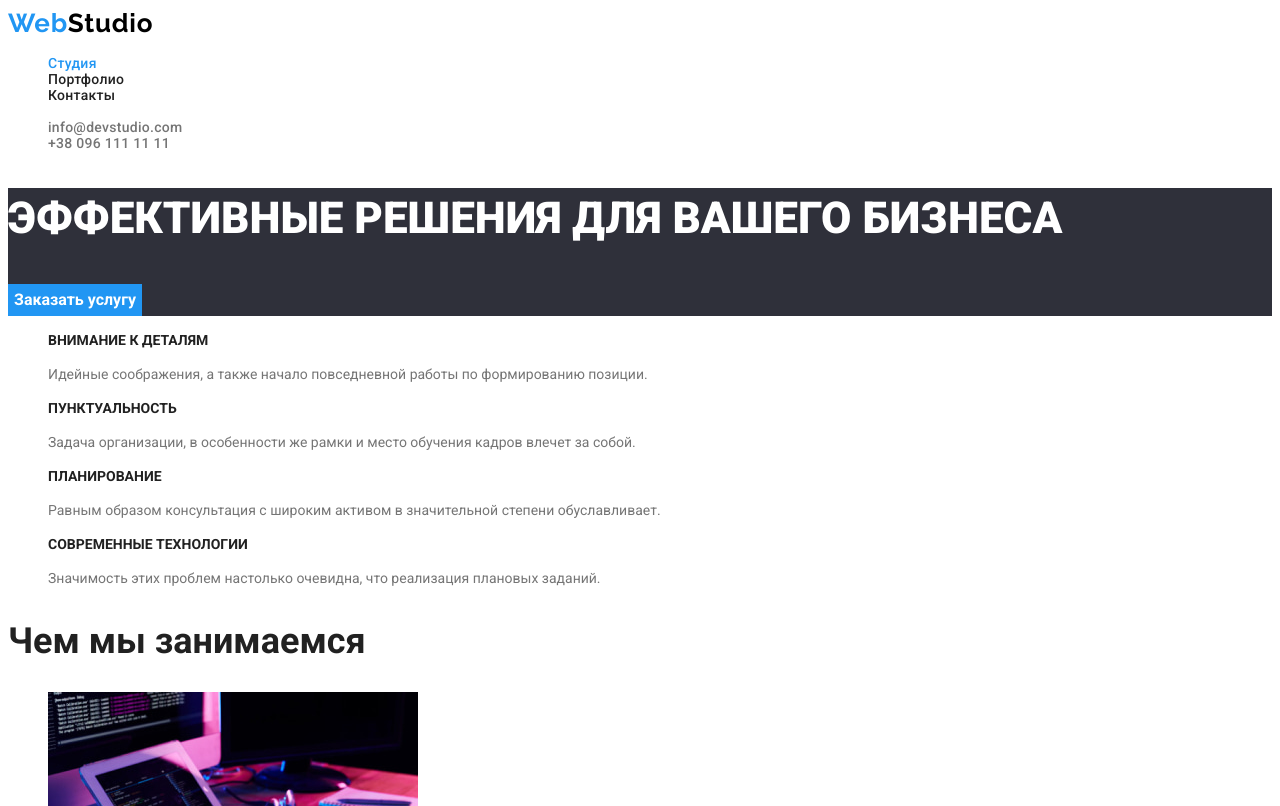
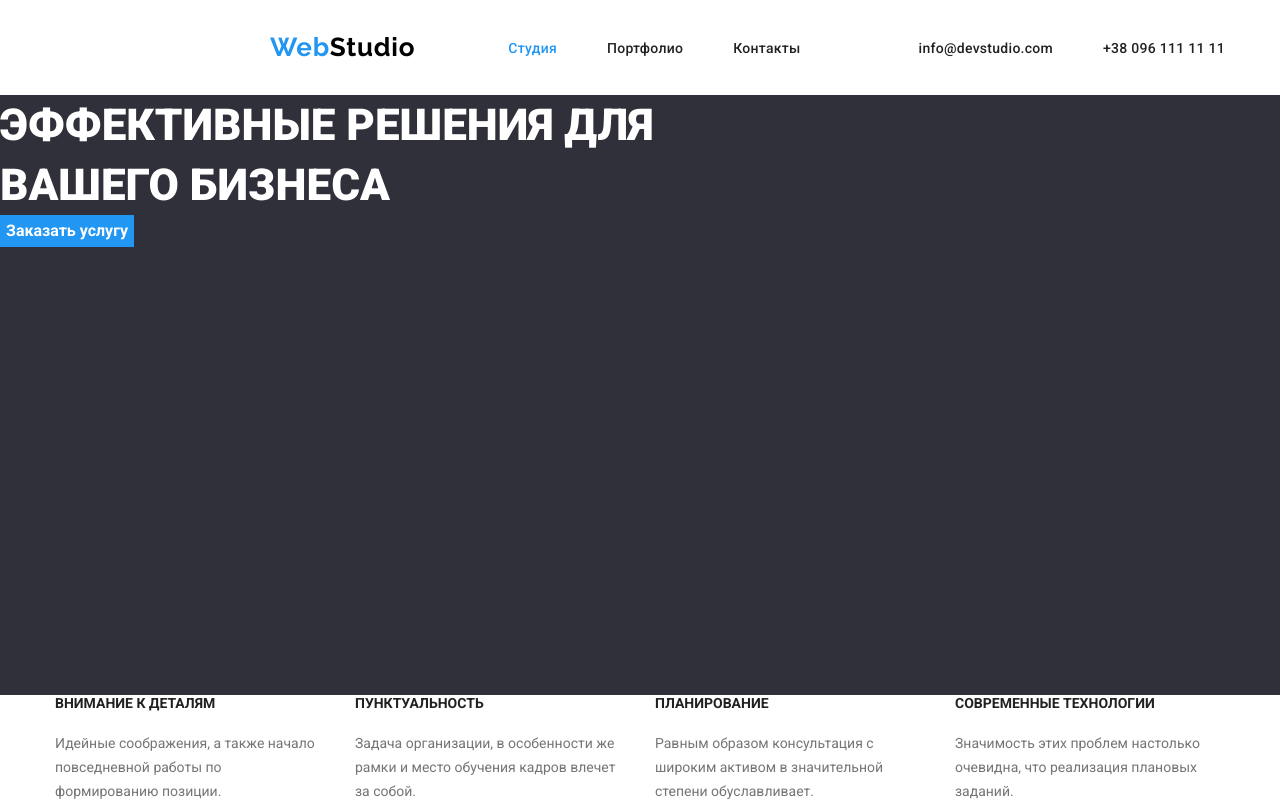
Before and after one commit to EdgarWillUA/goit-markup-hw-03, a plain HTML site: page index.html in a window 1280 px wide. Shown: the top 806 px of the page. Drawn offline with nearby package versions, Linux system fonts and the light colour scheme.

Commit message:
add smth

```diff
--- a/css/styles.css
+++ b/css/styles.css
@@ -17,11 +17,30 @@
   --hover-txt-color: #2196f3;
 }
 
+/*  base styles */
+
+.conteiner {
+  width: 1200px;
+  margin: 0 auto;
+  padding: 0 15px;
+}
+
 body {
   font-family: var(--main-font);
   color: var(--main-txt-cl);
 }
+
 /* reset styles */
+
+h1,
+h2,
+h3,
+h4,
+h5,
+h6,
+p {
+  margin: 0;
+}
 
 .link {
   text-decoration: none;
@@ -29,9 +48,17 @@ body {
 }
 .list {
   list-style: none;
+  padding: 0;
+  margin: 0;
 }
 
 /* header section */
+
+.header-conteiner {
+  display: flex;
+  align-items: center;
+  /* height: 80px; */
+}
 
 .header-logo {
   font-family: var(--secondery-font);
@@ -40,10 +67,22 @@ body {
   line-height: calc(31 / 26);
   letter-spacing: 0.03em;
   color: #000000;
+  margin-left: 215px;
+  margin-right: 93px;
+  padding: 32px 0;
 }
 
 .acсent-logo {
   color: #2196f3;
+}
+
+.header-nav {
+  margin-right: auto;
+}
+
+.header-list {
+  display: flex;
+  gap: 50px;
 }
 
 .header-item {
@@ -54,24 +93,17 @@ body {
   color: var(--main-txt-cl);
 }
 
-.header-list-cont {
-  font-weight: 500;
-  font-size: 14px;
-  line-height: calc(16 / 14);
-  letter-spacing: 0.02em;
-  color: var(--second-txt-cl);
+.header-link {
+  padding: 32px 0;
 }
 
-.header-email:hover,
-.header-email:focus,
-.header-phone:hover,
-.header-phone:focus,
 .header-link:hover,
 .header-link:focus,
 .header-logo:hover,
 .header-logo:focus {
   color: var(--hover-txt-color);
 }
+
 .header-link-current {
   color: var(--hover-txt-color);
 }
@@ -79,10 +111,13 @@ body {
 /* hero section */
 
 .hero {
+  height: 600px;
   background-color: var(--dark-bg-color);
 }
 
+
 .hero-title {
+  width: 696px;
   font-weight: 900;
   font-size: 44px;
   line-height: calc(60 / 44);
@@ -108,6 +143,11 @@ body {
 
 /* features section */
 
+.features-list {
+  display: flex;
+  gap: 30px;
+}
+
 .features-subtitle {
   font-weight: 700;
   font-size: 14px;
@@ -116,11 +156,17 @@ body {
   text-transform: uppercase;
 }
 
+.features-subtitle{
+  margin-bottom: 20px;
+}
+
 .features-desc {
+  width: 270px;
   font-size: 14px;
   line-height: calc(24 / 14);
   color: var(--second-txt-cl);
 }
+
 
 /* work section */
 
@@ -170,20 +216,20 @@ body {
 }
 
 .footer-info {
-    font-style: normal;
+  font-style: normal;
 }
 
 .footer-addres {
   font-size: 14px;
   line-height: calc(24 / 14);
-    color: #ffffff;
+  color: #ffffff;
 }
 
 .footer-email,
 .footer-phone {
   font-size: 14px;
   line-height: 24px;
-    color: rgba(255, 255, 255, 0.6);
+  color: rgba(255, 255, 255, 0.6);
 }
 
 .footer-email:hover,
--- a/index.html
+++ b/index.html
@@ -5,6 +5,13 @@
     <meta http-equiv="X-UA-Compatible" content="IE=edge" />
     <meta name="viewport" content="width=device-width, initial-scale=1.0" />
     <title>Студия</title>
+    <link
+      rel="stylesheet"
+      href="https://cdnjs.cloudflare.com/ajax/libs/modern-normalize/1.1.0/modern-normalize.min.css"
+      integrity="sha512-wpPYUAdjBVSE4KJnH1VR1HeZfpl1ub8YT/NKx4PuQ5NmX2tKuGu6U/JRp5y+Y8XG2tV+wKQpNHVUX03MfMFn9Q=="
+      crossorigin="anonymous"
+      referrerpolicy="no-referrer"
+    />
     <link rel="preconnect" href="https://fonts.googleapis.com" />
     <link rel="preconnect" href="https://fonts.gstatic.com" crossorigin />
     <link
@@ -15,32 +22,48 @@
   </head>
   <body>
     <!-- Header section -->
+
     <header class="header">
-      <a class="header-logo link" href="./index.html"><span class="acсent-logo">Web</span>Studio</a>
+      <div class="conteiner header-conteiner">
+        <a class="header-logo link" href="./index.html"
+          ><span class="acсent-logo">Web</span>Studio</a
+        >
 
         <nav class="header-nav">
           <ul class="header-list list">
-          <li class="header-item"><a class="header-link header-link-current link" href="./index.html">Студия</a></li>
-          <li class="header-item"><a class="header-link link" href="./portfolio.html">Портфолио</a></li>
+            <li class="header-item">
+              <a class="header-link header-link-current link" href="./index.html">Студия</a>
+            </li>
+            <li class="header-item">
+              <a class="header-link link" href="./portfolio.html">Портфолио</a>
+            </li>
             <li class="header-item"><a class="header-link link" href="">Контакты</a></li>
           </ul>
         </nav>
 
-      <ul class="header-list-cont list">
-        <li class="header-item-cont">
-          <a class="header-email link" href="mailto:info@devstudio.com">info@devstudio.com</a>
+        <ul class="header-list-cont header-list list">
+          <li class="header-item">
+            <a class="header-link link" href="mailto:info@devstudio.com">info@devstudio.com</a>
           </li>
-        <li class="header-item-cont">
-          <a class="header-phone link" href="tel:+380961111111">+38 096 111 11 11</a>
+          <li class="header-item">
+            <a class="header-link link" href="tel:+380961111111">+38 096 111 11 11</a>
           </li>
         </ul>
+      </div>
     </header>
+
+    <!-- main section -->
+
     <main class="main">
       <section class="hero">
         <h1 class="hero-title">Эффективные решения для вашего бизнеса</h1>
         <button class="hero-btn" type="button">Заказать услугу</button>
       </section>
+
+      <!-- features section -->
+
       <section class="features">
+        <div class="conteiner">
           <h2 class="features-title" hidden>Особенности</h2>
           <ul class="features-list list">
             <li class="features-item">
@@ -68,8 +91,13 @@
               </p>
             </li>
           </ul>
+        </div>
       </section>
+
+      <!-- work section -->
+
       <section class="work">
+        <div class="conteiner">
           <h2 class="work-title">Чем мы занимаемся</h2>
           <ul class="work-list list">
             <li class="work-item">
@@ -97,8 +125,13 @@
               />
             </li>
           </ul>
+        </div>
       </section>
+
+      <!-- team section -->
+
       <section class="team">
+        <div class="conteiner">
           <h2 class="team-title">Наша команда</h2>
 
           <ul class="team-list list">
@@ -143,10 +176,17 @@
               <p class="team-role" lang="en">UI Designer</p>
             </li>
           </ul>
+        </div>
       </section>
     </main>
+
+    <!-- footer section -->
+
     <footer class="footer">
-      <a class="footer-logo link" href="./index.html"><span class="acсent-logo">Web</span>Studio</a>
+      <div class="conteiner">
+        <a class="footer-logo link" href="./index.html"
+          ><span class="acсent-logo">Web</span>Studio</a
+        >
         <address class="footer-info">
           <p class="footer-addres">г. Киев, пр-т Леси Украинки, 26</p>
           <ul class="footer-list list">
@@ -158,6 +198,7 @@
             </li>
           </ul>
         </address>
+      </div>
     </footer>
   </body>
 </html>
```
Lines whose indentation alone changed are shown as unchanged.
